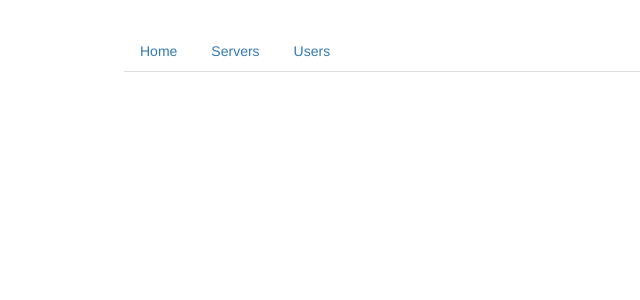
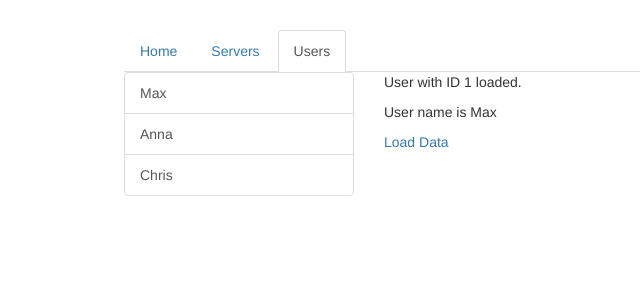
Before and after one commit to vimalpillai21/angular-routing, an Angular app: page /users/1/Max in a window 1280 px wide. Before the commit this address led to /. Shown: the top 300 px of the page, without its empty margins (141-781 px from the left). Built offline with nearby package versions, Linux system fonts and the light colour scheme.

Commit message:
reloading from inside the component

```diff
--- a/src/app/app.module.ts
+++ b/src/app/app.module.ts
@@ -16,7 +16,7 @@ import { Routes, RouterModule } from '@angular/router';
 const appRoutes: Routes=[
   {path: '',component:HomeComponent},
   {path: 'users',component:UserComponent},
-  {path: 'users/:id',component:UsersComponent},
+  {path: 'users/:id/:name',component:UsersComponent},
   {path: 'servers',component:ServersComponent}
 
 ]
--- a/src/app/users/user/user.component.html
+++ b/src/app/users/user/user.component.html
@@ -1,2 +1,3 @@
-<p>User with ID _ID_ loaded.</p>
-<p>User name is _NAME_</p>
+<p>User with ID {{ user.id }} loaded.</p>
+<p>User name is {{ user.name }}</p>
+<a [routerLink]="['/users',1,'iron-man']">Load Data</a>
--- a/src/app/users/user/user.component.ts
+++ b/src/app/users/user/user.component.ts
@@ -1,4 +1,5 @@
 import { Component, OnInit } from '@angular/core';
+import { ActivatedRoute, Params } from '@angular/router';
 
 @Component({
   selector: 'app-user',
@@ -8,9 +9,19 @@ import { Component, OnInit } from '@angular/core';
 export class UserComponent implements OnInit {
   user: {id: number, name: string};
 
-  constructor() { }
+  constructor(private router: ActivatedRoute) { }
 
   ngOnInit() {
+    this.user = {
+      id : this.router.snapshot.params['id'],
+     name : this.router.snapshot.params['name']
+    }
+   this.router.params.subscribe(
+     (params: Params) => {
+       this.user.id = params['id'],
+       this.user.name = params['name']
+     }
+   )
   }
 
 }
```
